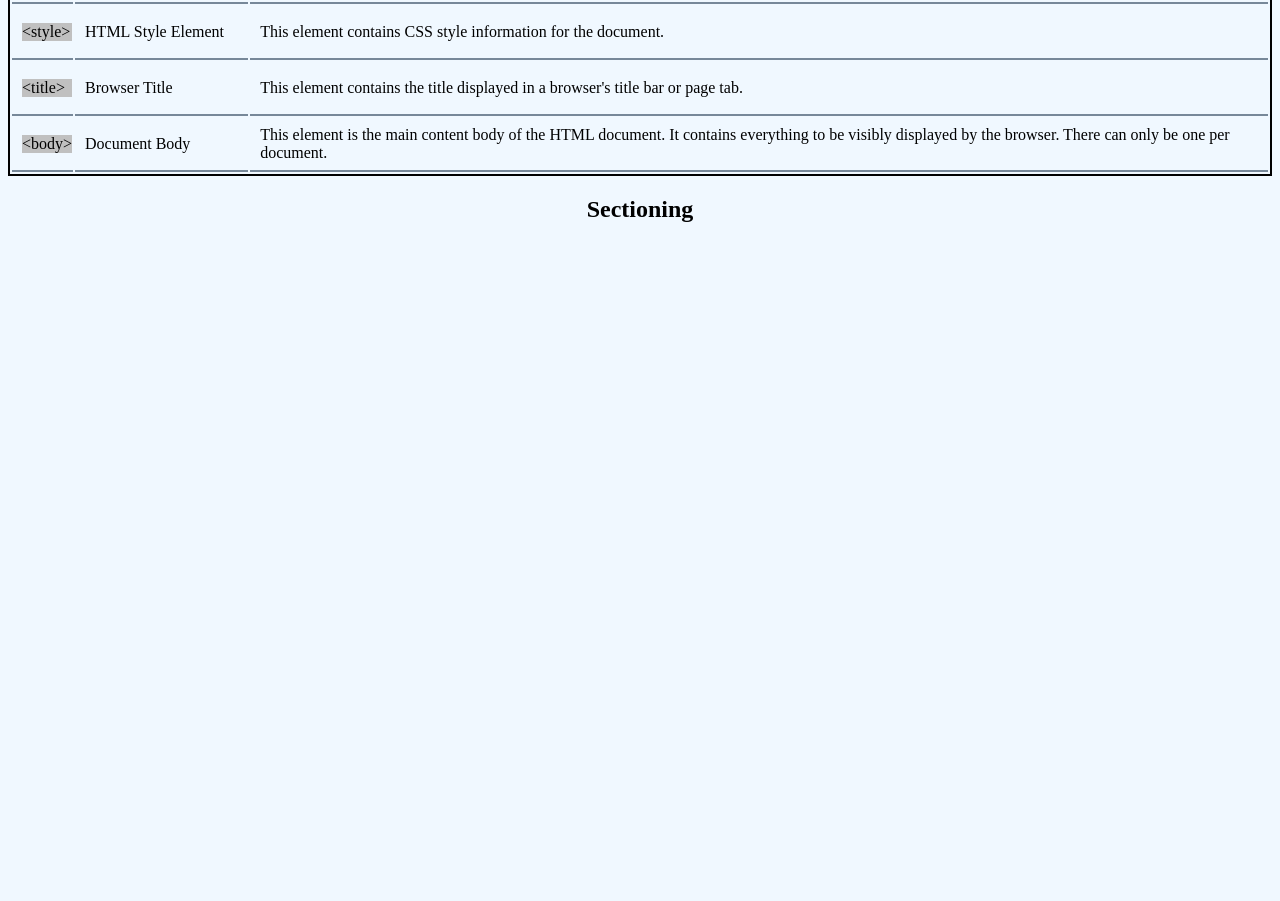
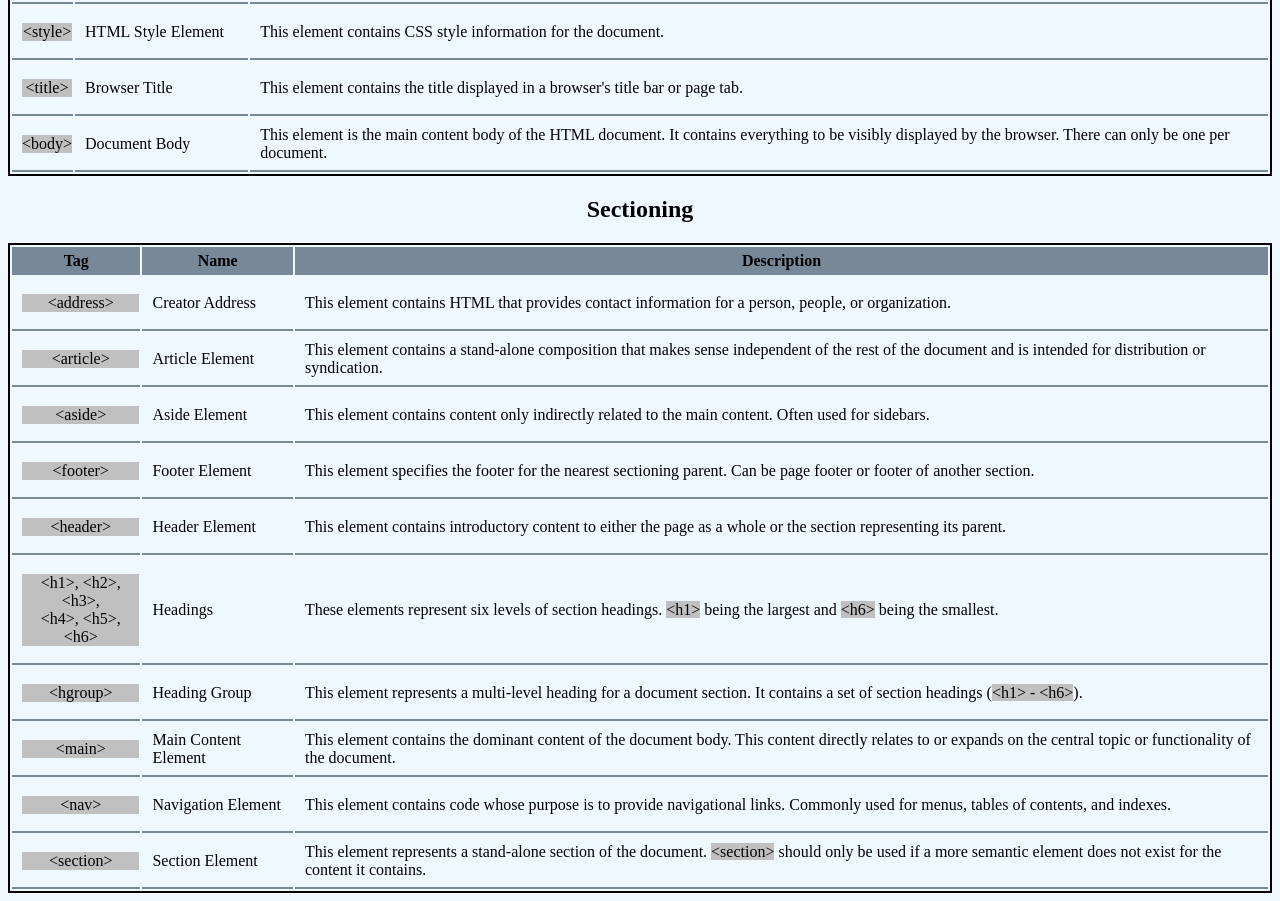
Before and after one commit to therealpelance/HTML-CSS-Cheat-Sheet, a plain HTML site: page index.html in a window 1280 px wide. Shown: the part 497-1398 px from the top of the page. Before the commit the page ends 800 px from the top, so only its background shows below. Drawn offline with Linux system fonts and the light colour scheme.

Commit message:
completed sectioning table content

```diff
--- a/index.html
+++ b/index.html
@@ -8,7 +8,7 @@
 		<header>
 			<nav>
 				<ul>
-					<li><a href="#maincomps">Main Doc Components</a></li>
+					<li><a href="#maincomps">Main Document Components</a></li>
 					<li><a href="#sectioning">Sectioning</a></li>
 				</ul>
 			</nav>
@@ -66,8 +66,66 @@
 			</section>
 			<section id="sectioning">
 				<h2 class="section_header">Sectioning</h2>
-				<table>
-
+				<table class="table_main">
+					<thead>
+						<tr>
+							<th>Tag</th>
+							<th>Name</th>
+							<th>Description</th>
+						</tr>
+					</thead>
+					<tbody>
+						<tr>
+							<td><p class="code">&lt;address&gt;</p></td>
+							<td>Creator Address</td>
+							<td>This element contains HTML that provides contact information for a person, people, or organization.</td>
+						</tr>
+						<tr>
+							<td><p class="code">&lt;article&gt;</p></td>
+							<td>Article Element</td>
+							<td>This element contains a stand-alone composition that makes sense independent of the rest of the document and is intended for distribution or syndication.</td>
+						</tr>
+						<tr>
+							<td><p class="code">&lt;aside&gt;</p></td>
+							<td>Aside Element</td>
+							<td>This element contains content only indirectly related to the main content. Often used for sidebars.</td>
+						</tr>
+						<tr>
+							<td><p class="code">&lt;footer&gt;</p></td>
+							<td>Footer Element</td>
+							<td>This element specifies the footer for the nearest sectioning parent. Can be page footer or footer of another section.</td>
+						</tr>
+						<tr>
+							<td><p class="code">&lt;header&gt;</p></td>
+							<td>Header Element</td>
+							<td>This element contains introductory content to either the page as a whole or the section representing its parent.</td>
+						</tr>
+						<tr>
+							<td><p class="code">&lt;h1&gt;, &lt;h2&gt;, &lt;h3&gt;,<br>&lt;h4&gt;, &lt;h5&gt;, &lt;h6&gt;</p></td>
+							<td>Headings</td>
+							<td>These elements represent six levels of section headings. <span class="code">&lt;h1&gt;</span> being the largest and <span class="code">&lt;h6&gt;</span> being the smallest.</td>
+						</tr>
+						<tr>
+							<td><p class="code">&lt;hgroup&gt;</p></td>
+							<td>Heading Group</td>
+							<td>This element represents a multi-level heading for a document section. It contains a set of section headings (<span class="code">&lt;h1&gt; - &lt;h6&gt;</span>).</td>
+						</tr>
+						<tr>
+							<td><p class="code">&lt;main&gt;</p></td>
+							<td>Main Content Element</td>
+							<td>This element contains the dominant content of the document body. This content directly relates to or expands on the central topic or functionality of the document.</td>
+						</tr>
+						<tr>
+							<td><p class="code">&lt;nav&gt;</p></td>
+							<td>Navigation Element</td>
+							<td>This element contains code whose purpose is to provide navigational links. Commonly used for menus, tables of contents, and indexes.</td>
+						</tr>
+						<tr>
+							<td><p class="code">&lt;section&gt;</p></td>
+							<td>Section Element</td>
+							<td>This element represents a stand-alone section of the document. <span class="code">&lt;section&gt;</span> should only be used if a more semantic element does not exist for the content it contains.</td>
+						</tr>
+					</tbody>
 				</table>
 			</section>
 
--- a/styles.css
+++ b/styles.css
@@ -53,4 +53,5 @@ td {
 .code {
 	background-color: silver;
 	font-family: "source code pro";
+	text-align: center;
 }
```
